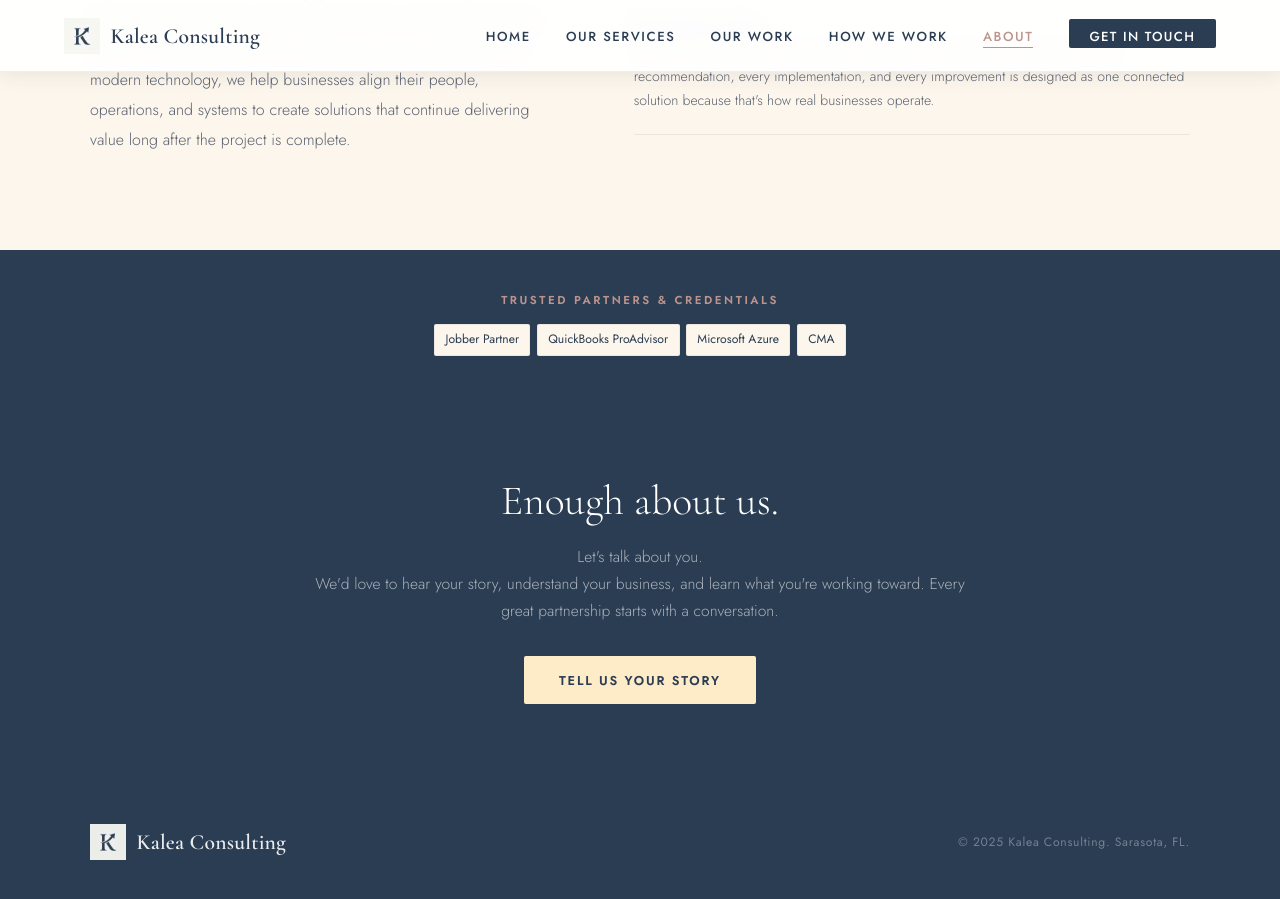
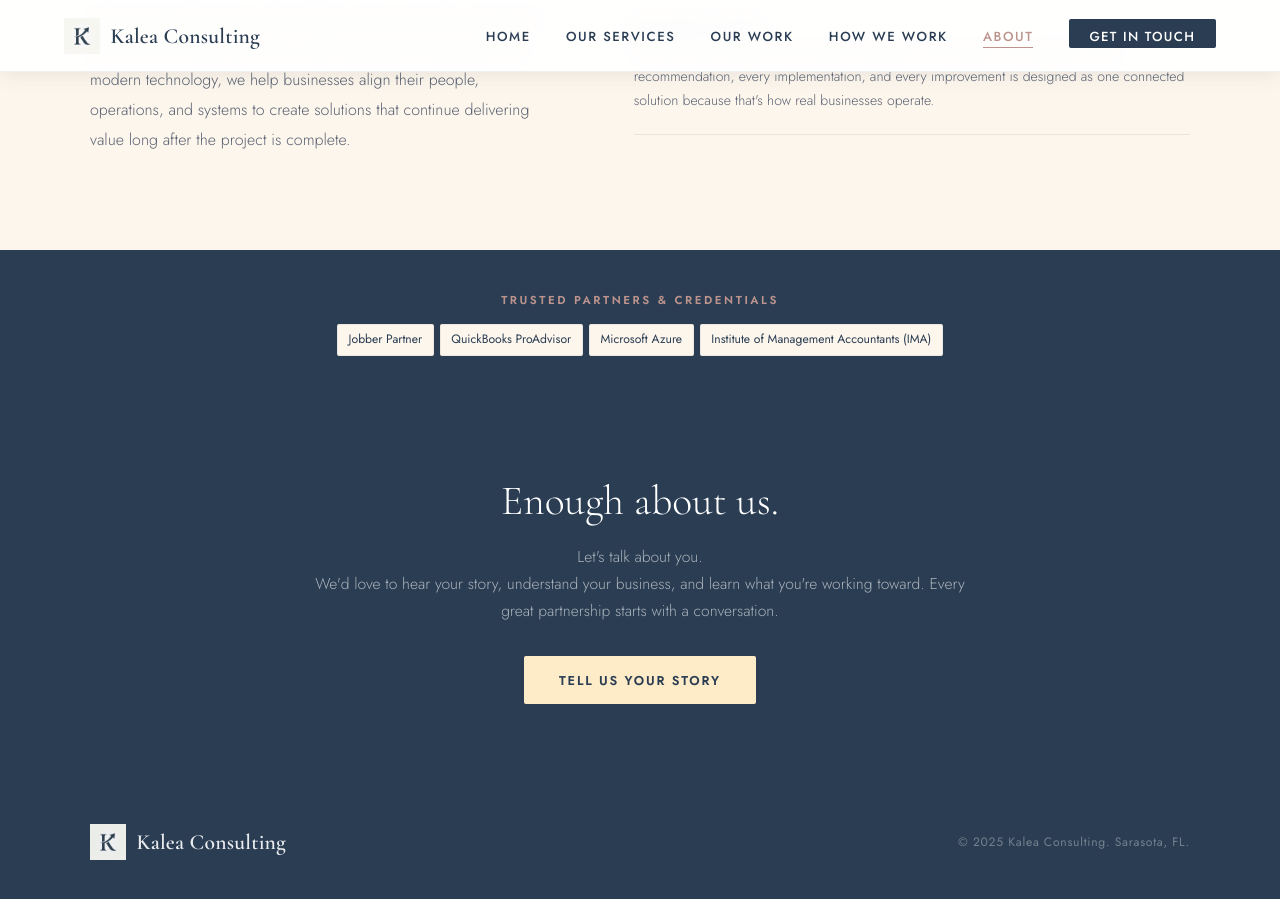
Before and after one commit to Kalea-Consulting/kaleaconsulting, a Jekyll site: the page built from about.html, in a window 1280 px wide and 900 px high, scrolled down 2419 px. Built offline with Jekyll 4.4.1, drawn with Linux system fonts in a browser that asks for light colours.

Commit message:
Partners update about.html
Institute of Management Accountants (IMA) instead of CMA

```diff
--- a/about.html
+++ b/about.html
@@ -220,7 +220,7 @@ description: Meet the team behind Kalea Consulting — Blake Rice and Matt Schla
         <span class="skill-tag partner-tag">Jobber Partner</span>
         <span class="skill-tag partner-tag">QuickBooks ProAdvisor</span>
         <span class="skill-tag partner-tag">Microsoft Azure</span>
-        <span class="skill-tag partner-tag">CMA</span>
+        <span class="skill-tag partner-tag">Institute of Management Accountants (IMA)</span>
       </div>
     </div>
   </div>
```
